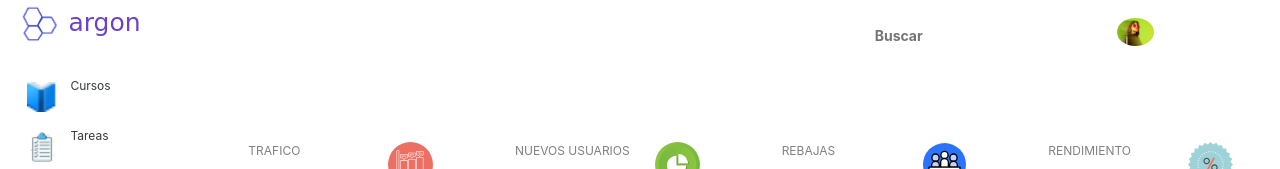
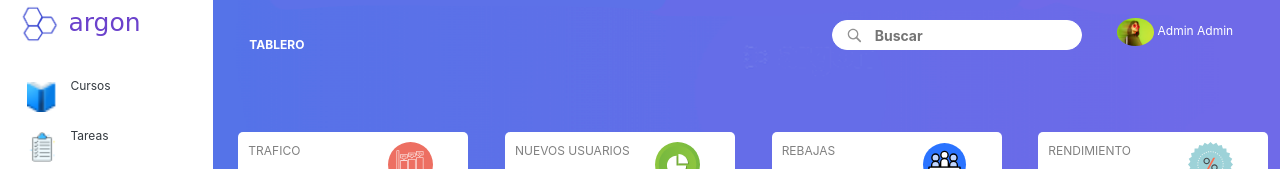
Before and after one commit to MartaMoran/LmS, a plain HTML site: page pages.html in a window 1280 px wide. Shown: the top 169 px of the page. Drawn offline with nearby package versions, Linux system fonts and the light colour scheme; a web font is replaced by a local one.

Commit message:
styles corregido

```diff
--- a/dashStyles.css
+++ b/dashStyles.css
@@ -31,7 +31,7 @@ footer{
 }
 
 #dashboardBg{
-    background-image: url("img\dashboard4.png");
+    background-image: url("../img/dashboard4.png");
     background-repeat: no-repeat;
 }
 
@@ -41,7 +41,7 @@ footer{
     border:solid white 1px;
     width: 250px;
 	height: 30px;
-    background-image: url("img\iconfinder_icon-111-search_314478.svg");
+    background-image: url("../img/iconfinder_icon-111-search_314478.svg");
     background-repeat:no-repeat;
     background-position: 5%;
     background-size: 20px;
```
